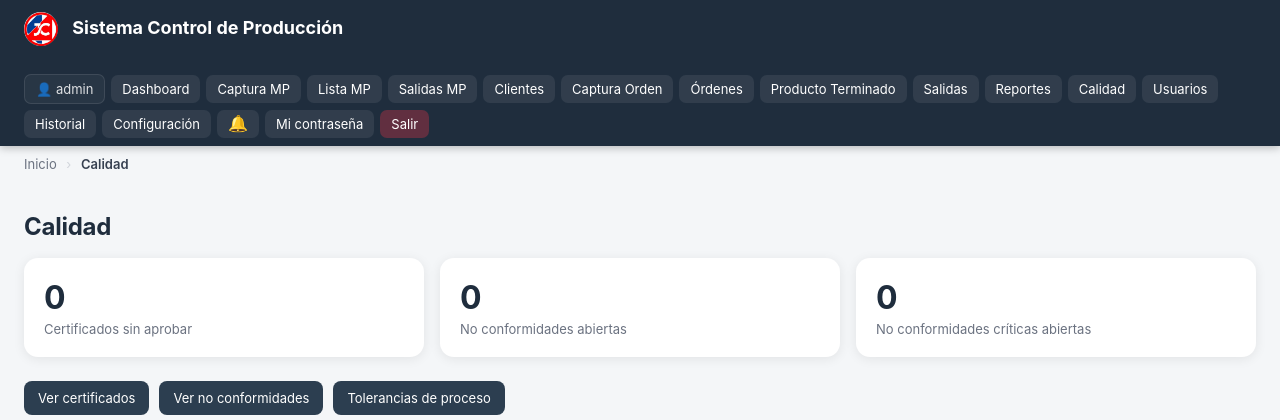
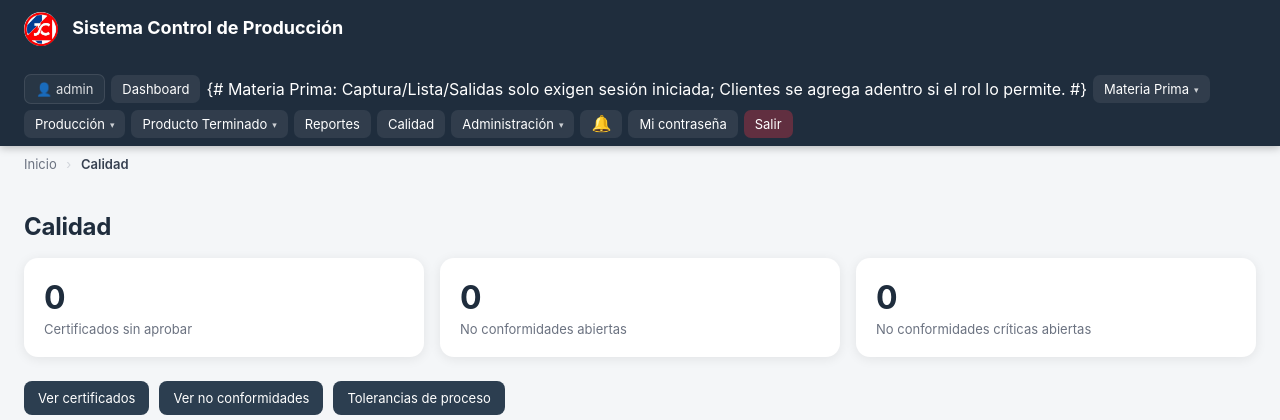
Before and after one commit to maxalejandro31-web/sistema_produccion, a Django app: page /calidad/ in a window 1280 px wide. Shown: the top 420 px of the page. Run offline with Django 5.2, Linux system fonts and the light colour scheme; a user stored in the database is signed in; data comes from the database, SQL or seed files in the repository; data that the repository does not hold is empty.

Commit message:
detalles 2

```diff
--- a/templates/base.html
+++ b/templates/base.html
@@ -198,6 +198,55 @@
             border: 1px solid rgba(255,255,255,0.12);
         }
 
+        /* ── Menús desplegables del navbar (agrupan pantallas por área:
+           Materia Prima, Producción, Producto Terminado, Administración)
+           para que la barra de navegación no se vea como una fila plana
+           de 13 enlaces sueltos ── */
+        .navdrop-wrap { position: relative; display: inline-flex; }
+        .navdrop-btn {
+            background: rgba(255,255,255,0.08);
+            border: none;
+            color: white;
+            padding: 6px 11px;
+            border-radius: 7px;
+            font-size: 13px;
+            font-family: inherit;
+            cursor: pointer;
+            display: inline-flex;
+            align-items: center;
+            gap: 5px;
+            transition: background 0.15s;
+        }
+        .navdrop-btn:hover { background: rgba(255,255,255,0.2); }
+        .navdrop-btn.open { background: rgba(255,255,255,0.22); }
+        .navdrop-caret { font-size: 9px; opacity: 0.75; transition: transform 0.15s; }
+        .navdrop-btn.open .navdrop-caret { transform: rotate(180deg); }
+        .navdrop-panel {
+            display: none;
+            position: absolute;
+            top: calc(100% + 8px);
+            left: 0;
+            background: white;
+            border-radius: 12px;
+            box-shadow: 0 8px 24px rgba(0,0,0,0.18);
+            min-width: 190px;
+            z-index: 200;
+            overflow: hidden;
+            padding: 6px;
+        }
+        .navdrop-panel.open { display: block; }
+        .navdrop-panel a {
+            display: block;
+            padding: 9px 12px;
+            border-radius: 8px;
+            font-size: 13px;
+            color: #1f2d3d;
+            text-decoration: none;
+            background: none;
+            white-space: nowrap;
+        }
+        .navdrop-panel a:hover { background: #f1f5f9; }
+
         /* ── Campana notificaciones ── */
         .bell-wrap {
             position: relative;
@@ -375,30 +424,51 @@
         <span class="usuario">👤 {{ request.user.username }}</span>
         <a href="{% url 'inicio' %}">Dashboard</a>
 
-        {# Captura MP / Lista MP / Salidas MP: sus vistas solo exigen sesión iniciada #}
+        {# Materia Prima: Captura/Lista/Salidas solo exigen sesión iniciada;
+           Clientes se agrega adentro si el rol lo permite. #}
+        <div class="navdrop-wrap" data-navdrop>
+            <button type="button" class="navdrop-btn" data-navdrop-btn>Materia Prima <span class="navdrop-caret">▾</span></button>
+            <div class="navdrop-panel" data-navdrop-panel>
                 <a href="{% url 'captura_mp' %}">Captura MP</a>
                 <a href="{% url 'lista_mp' %}">Lista MP</a>
                 <a href="{% url 'lista_salidas_mp' %}">Salidas MP</a>
-
                 {% if es_admin_total or es_administrador or es_supervisor or es_coordinador %}
                 <a href="{% url 'lista_clientes' %}">Clientes</a>
                 {% endif %}
+            </div>
+        </div>
 
         {% if es_admin_total or es_administrador or es_supervisor or es_operador or es_capturista or es_coordinador %}
+        <div class="navdrop-wrap" data-navdrop>
+            <button type="button" class="navdrop-btn" data-navdrop-btn>Producción <span class="navdrop-caret">▾</span></button>
+            <div class="navdrop-panel" data-navdrop-panel>
                 <a href="{% url 'captura_orden' %}">Captura Orden</a>
                 <a href="{% url 'lista_ordenes' %}">Órdenes</a>
+            </div>
+        </div>
         {% endif %}
 
-        {# Producto Terminado / Salidas / Reportes: sus vistas solo exigen sesión iniciada #}
+        {# Producto Terminado / Salidas: sus vistas solo exigen sesión iniciada #}
+        <div class="navdrop-wrap" data-navdrop>
+            <button type="button" class="navdrop-btn" data-navdrop-btn>Producto Terminado <span class="navdrop-caret">▾</span></button>
+            <div class="navdrop-panel" data-navdrop-panel>
                 <a href="{% url 'lista_pt' %}">Producto Terminado</a>
                 <a href="{% url 'lista_salidas' %}">Salidas</a>
+            </div>
+        </div>
+
         <a href="{% url 'reportes_index' %}">Reportes</a>
         <a href="{% url 'calidad_index' %}">Calidad</a>
 
         {% if es_admin_total %}
+        <div class="navdrop-wrap" data-navdrop>
+            <button type="button" class="navdrop-btn" data-navdrop-btn>Administración <span class="navdrop-caret">▾</span></button>
+            <div class="navdrop-panel" data-navdrop-panel>
                 <a href="{% url 'lista_usuarios' %}">Usuarios</a>
                 <a href="{% url 'historial_general' %}">Historial</a>
                 <a href="{% url 'configuracion_empresa' %}">Configuración</a>
+            </div>
+        </div>
         {% endif %}
 
         <div class="bell-wrap" id="bellWrap">
@@ -455,14 +525,42 @@
 
 {% block extra_js %}{% endblock %}
 <script>
+function cerrarMenusNav(exceptoPanel) {
+    document.querySelectorAll('.navdrop-panel.open').forEach(function (p) {
+        if (p !== exceptoPanel) p.classList.remove('open');
+    });
+    document.querySelectorAll('.navdrop-btn.open').forEach(function (b) {
+        if (!exceptoPanel || b.nextElementSibling !== exceptoPanel) b.classList.remove('open');
+    });
+    const notifs = document.getElementById('notifsPanel');
+    if (notifs && notifs !== exceptoPanel) notifs.classList.remove('open');
+}
+
 function toggleNotifs(e) {
     e.stopPropagation();
-    document.getElementById('notifsPanel').classList.toggle('open');
+    const panel = document.getElementById('notifsPanel');
+    const abrir = !panel.classList.contains('open');
+    cerrarMenusNav(null);
+    if (abrir) panel.classList.add('open');
 }
-document.addEventListener('click', function(e) {
-    const wrap = document.getElementById('bellWrap');
-    if (wrap && !wrap.contains(e.target)) {
-        document.getElementById('notifsPanel').classList.remove('open');
+
+document.querySelectorAll('[data-navdrop]').forEach(function (wrap) {
+    const btn = wrap.querySelector('[data-navdrop-btn]');
+    const panel = wrap.querySelector('[data-navdrop-panel]');
+    btn.addEventListener('click', function (e) {
+        e.stopPropagation();
+        const abrir = !panel.classList.contains('open');
+        cerrarMenusNav(abrir ? panel : null);
+        panel.classList.toggle('open', abrir);
+        btn.classList.toggle('open', abrir);
+    });
+});
+
+document.addEventListener('click', function (e) {
+    const dentroDropdown = e.target.closest('[data-navdrop]');
+    const dentroCampana = document.getElementById('bellWrap') && document.getElementById('bellWrap').contains(e.target);
+    if (!dentroDropdown && !dentroCampana) {
+        cerrarMenusNav(null);
     }
 });
 </script>
```
Lines whose indentation alone changed are shown as unchanged.
